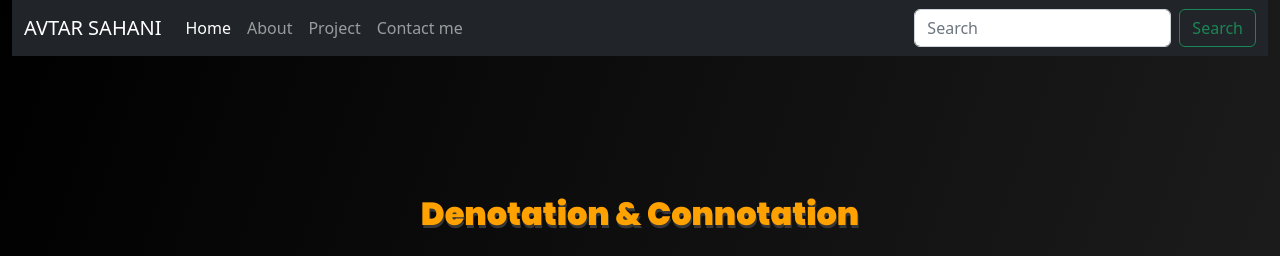
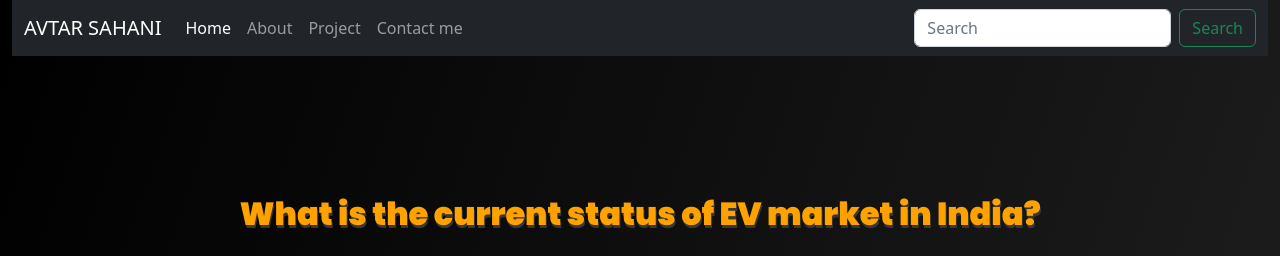
Before and after one commit to Avtar7678/Blog_website, a Django app: page /project in a window 1280 px wide. Shown: the top 256 px of the page. Run offline with Django 4.2, Linux system fonts and the light colour scheme; some libraries are stand-ins or nearby versions.

Commit message:
Add files via upload

```diff
--- a/templates/project.html
+++ b/templates/project.html
@@ -88,7 +88,7 @@
 <head>
     <meta charset="UTF-8">
     <meta name="viewport" content="width=device-width, initial-scale=1.0">
-    <title>Flip Book - Samuel</title>
+    <title></title>
     <link href="https://fonts.googleapis.com/css2?family=Poppins:wght@900&display=swap" rel="stylesheet">
 </head>
 <body>
@@ -96,33 +96,33 @@
 <!--FLIPBOOK-->
 
 <div class="flipbookkk">
-    <h3 class="flipbookkk-title">Denotation & Connotation</h3>
+    <h3 class="flipbookkk-title">What is the current status of EV market in India?</h3>
     <iframe src="https://player.flipsnack.com?hash=QzhBQ0NCRkY4RDYraGs5d2NwendiMQ==" width="100%" height="480" seamless="seamless" scrolling="no" frameBorder="0" allowFullScreen allow="autoplay; clipboard-read; clipboard-write"></iframe>
     width="100%" height="680" seamless="seamless" scrolling="no" frameBorder="0" allowFullScreen></iframe>
 </div>
 
 
 <div class="flipbookkk">
-    <h3 class="flipbookkk-title">Compositions & Narratives</h3>
+    <h3 class="flipbookkk-title">How big is the market, what is the Total size of the market?</h3>
     <iframe src="https://player.flipsnack.com?hash=QzhBQ0NCRkY4RDYrZGg4djM1a3Z4bg==" width="100%" height="502" seamless="seamless" scrolling="no" frameBorder="0" allowFullScreen allow="autoplay; clipboard-read; clipboard-write"></iframe>
      width="100%" height="580" seamless="seamless" scrolling="no" frameBorder="0" allowFullScreen></iframe>
 </div>
 
 
 <div class="flipbookkk">
-    <h3 class="flipbookkk-title">Patterns & Types (Fonts)</h3>
+    <h3 class="flipbookkk-title">What is the CAGR of this market?</h3>
     <iframe src="https://player.flipsnack.com?hash=QzhBQ0NCRkY4RDYrZHU4eXVrNzJneA==" width="100%" height="503" seamless="seamless" scrolling="no" frameBorder="0" allowFullScreen allow="autoplay; clipboard-read; clipboard-write"></iframe>
     width="100%" height="480" seamless="seamless" scrolling="no" frameBorder="0" allowFullScreen></iframe>
 </div>
 
 <div class="flipbookkk">
-  <h3 class="flipbookkk-title">Patterns & Types (Fonts)</h3>
+  <h3 class="flipbookkk-title">How many players are there?</h3>
   <iframe src="https://player.flipsnack.com?hash=OUY2OTk1NzdDNkYrY2Zna3l3bHBtYQ==" width="100%" height="480" seamless="seamless" scrolling="no" frameBorder="0" allowFullScreen allow="autoplay; clipboard-read; clipboard-write"></iframe>
   width="100%" height="480" seamless="seamless" scrolling="no" frameBorder="0" allowFullScreen></iframe>
 </div>
 
 <div class="flipbookkk">
-  <h3 class="flipbookkk-title">Patterns & Types (Fonts)</h3>
+  <h3 class="flipbookkk-title">What is their strategy?</h3>
   <iframe src="https://player.flipsnack.com?hash=OUY2OTk1NzdDNkYrdHU5d2tueDRvdA==" width="100%" height="480" seamless="seamless" scrolling="no" frameBorder="0" allowFullScreen allow="autoplay; clipboard-read; clipboard-write"></iframe>
   width="100%" height="480" seamless="seamless" scrolling="no" frameBorder="0" allowFullScreen></iframe>
 </div>
```
